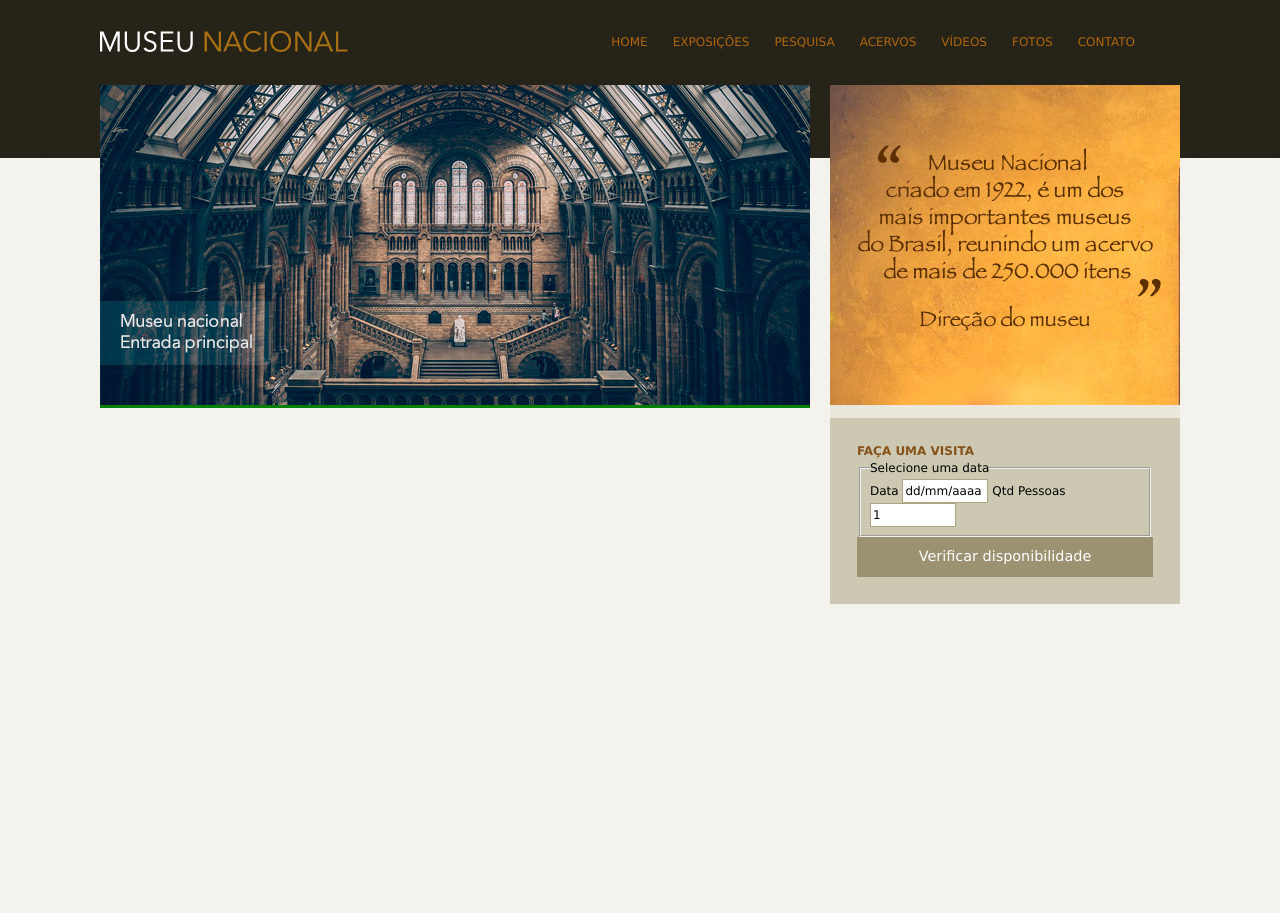
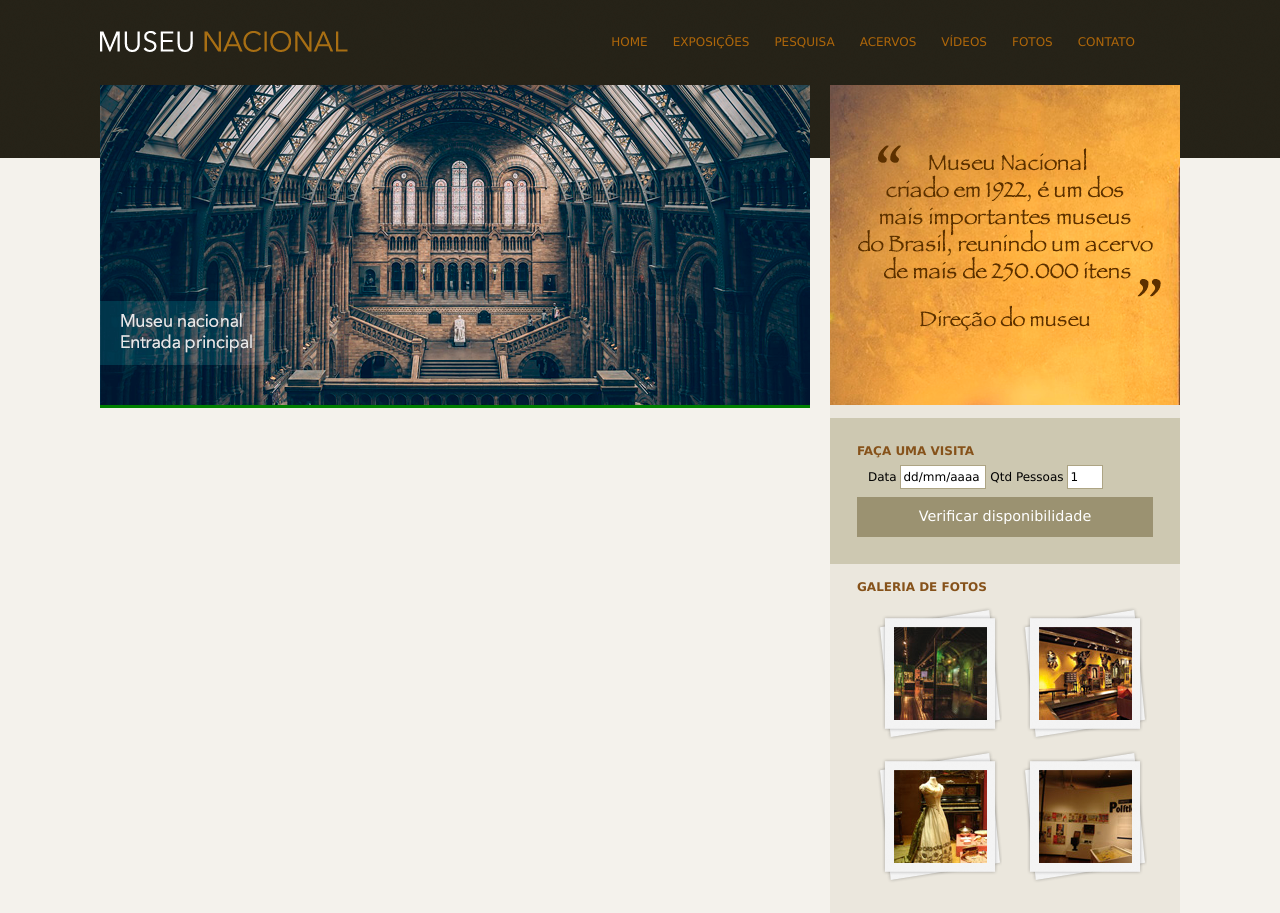
Before and after one commit to ogustavoabreu/site-museu-nacional, a plain HTML site: page index.html in a window 1280 px wide. Before the commit the page ends 800 px from the top, so only its background shows below. Drawn offline with Linux system fonts and the light colour scheme.

Commit message:
Ajustes na barra lateral e adição de galeria

```diff
--- a/css/estilo.css
+++ b/css/estilo.css
@@ -67,12 +67,30 @@ aside {
     width: 350px;
     float: right;
     background: #ebe7dd;
+    padding-bottom: 30px;
 }
 
 section#visita {
     background: #cdc8b1;
     padding: 10px 27px 27px 27px;
     margin-top: 10px;
+}
+
+section#galeria {
+    padding: 0 27px 0 27px;
+}
+
+section#galeria a{
+    display: block;
+    background: url(../img/fundo-foto.png) no-repeat;
+    float: left;
+    padding: 17px 15px 17px 15px;
+    margin: 10px 0 0 20px;
+}
+
+section#galeria img {
+    margin-left: 2px;
+    margin-top: 3px;
 }
 
 h4{
@@ -101,3 +119,11 @@ input.botao {
     height: 40px;
     font-size: 1.2em;
 }
+
+fieldset{
+    border: none;
+}
+
+legend{
+    display: none;
+}
--- a/index.html
+++ b/index.html
@@ -53,7 +53,7 @@
                         <img src="img/depoimento.png">
                     </section>
 
-                    <section id="visita">
+                    <section id="visita"> <!--Início visita-->
                         <h4>Faça uma visita</h4>
                         <form>
                             <fieldset>
@@ -63,12 +63,33 @@
                                 <input class="campo" type="text" id="data" value="dd/mm/aaaa">
 
                                 <label for="qtd">Qtd Pessoas</label>
-                                <input class="campo" type="text" id="qtd" value="1">
+                                <input class="campo" style="width: 30px;" type="text" id="qtd" value="1">
 
                             </fieldset>
 
                             <input class="botao" type="submit" value="Verificar disponibilidade">
                         </form>
+                    </section> <!--Início visita-->
+
+                    <section id="galeria">
+                        <h4>Galeria de fotos</h4>
+
+                        <a href="">
+                            <img src="img/imagem1.jpg" height="93px" width="93px" alt="Descrição imagem">
+                        </a>
+
+                        <a href="">
+                            <img src="img/imagem2.jpg" height="93px" width="93px" alt="Descrição imagem">
+                        </a>
+
+                        <a href="">
+                            <img src="img/imagem3.jpg" height="93px" width="93px" alt="Descrição imagem">
+                        </a>
+
+                        <a href="">
+                            <img src="img/imagem4.jpg" height="93px" width="93px" alt="Descrição imagem">
+                        </a>
+
                     </section>
                 </aside>
 
```
